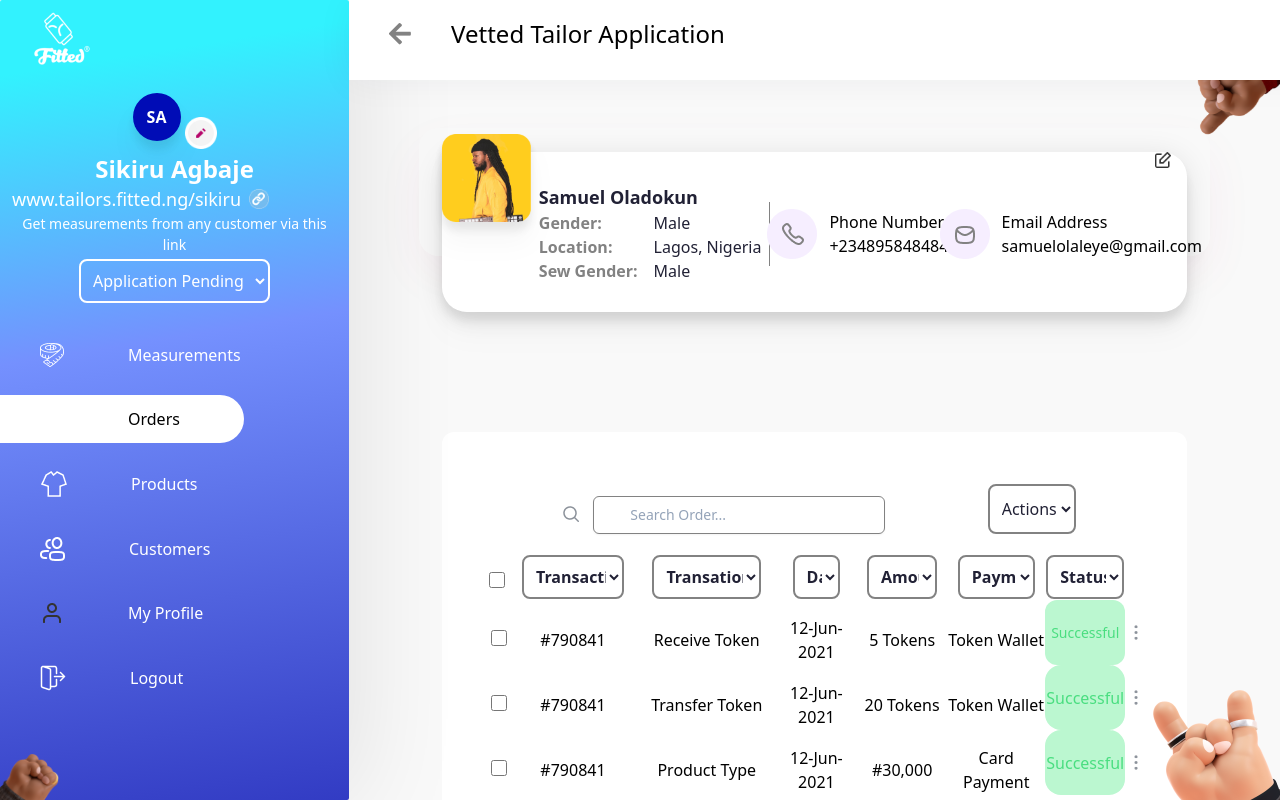
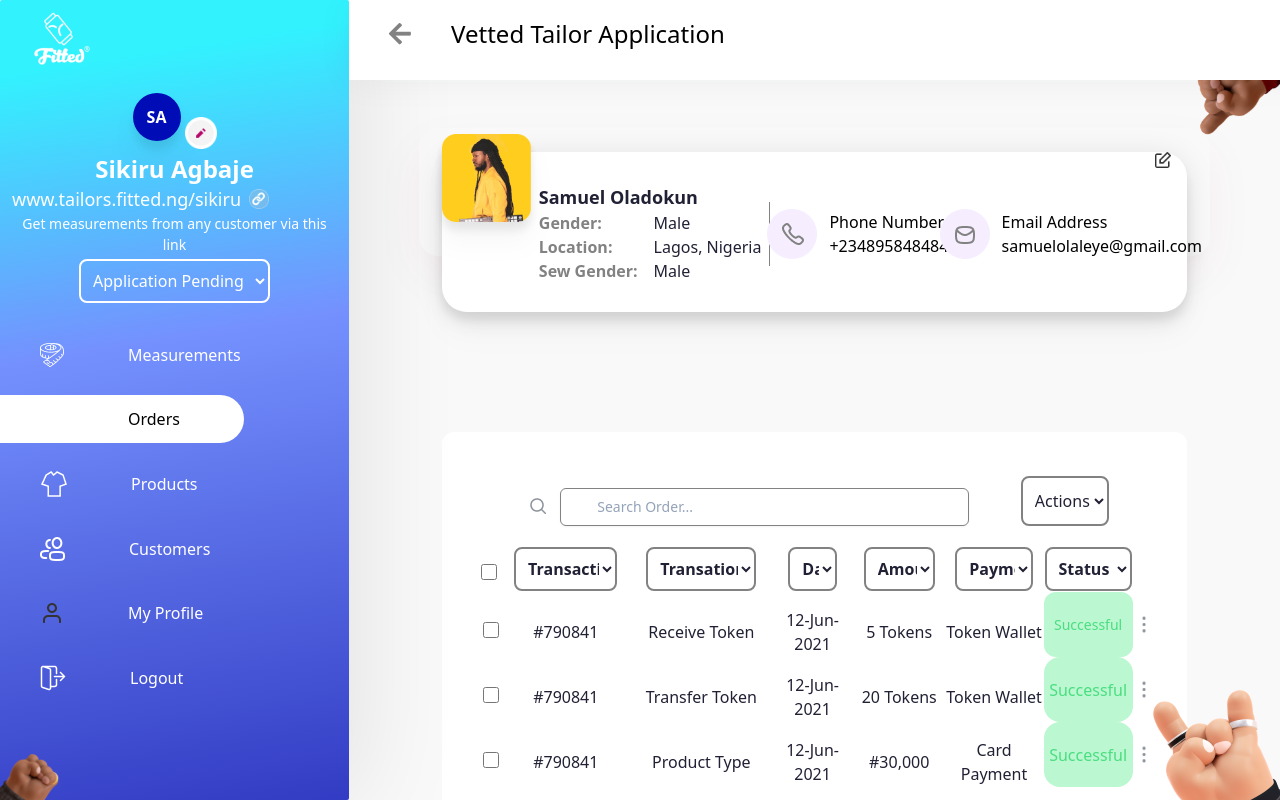
Before and after one commit to 722sofiaameh/vettedTailorApp, a React (Vite) app: page /transaction_History in a window 1280 px wide. Built offline with nearby package versions, Linux system fonts and the light colour scheme.

Commit message:
changed files

```diff
--- a/src/transactionHistory.jsx
+++ b/src/transactionHistory.jsx
@@ -66,9 +66,9 @@ export default function TransactionHistory() {
           </div>
         </div>
       </div>
-      <div className=" md:w-[80%] bg-white mx-auto rounded-xl p-10">
+      <div className=" md:w-[80%] bg-white mx-auto rounded-xl p-8">
         <div className="flex justify-around pt-2 pb-4">
-          <label className="relative block text-Gray_ mt-4">
+          <label className="relative block text-Gray_ mt-4 w-[60%]">
             <img src={search} alt="img" className="absolute pt-2 pl-2 " />
             <input
               className="placeholder:text-slate-400 block bg-white w-[100%] ml-10 border border-faintGray rounded-md py-2 pl-9 pr-3 shadow-sm focus:outline-none focus:border-sky-500 focus:ring-sky-500 focus:ring-1 sm:text-sm "
@@ -79,15 +79,15 @@ export default function TransactionHistory() {
           </label>
           <select
             id="dropdown"
-            className="border-faintGray border-2  mt-1 bg-bgColor text-darkGray  rounded-lg pl-2"
+            className="border-faintGray border-2  mt-1 bg-bgColor text-darkGray   rounded-lg pl-2"
           >
             <option className="text-Gray_">Actions</option>
             <option>Male</option>
             <option>Female</option>
           </select>
         </div>
-        <table className="table-auto rounded-xl md:w-[100%] ">
-          <thead>
+        <table className="table-auto rounded-xl md:w-[100%] text-darkGray ">
+          <thead className="pb-[-12]">
             <tr className="">
               <th>
                 <input
@@ -199,7 +199,7 @@ export default function TransactionHistory() {
               </td>
               <td><img src={more} alt="" /></td>
             </tr>
-            <tr>
+            <tr className="">
               <td>
                 <input
                   type="checkbox"
@@ -213,7 +213,7 @@ export default function TransactionHistory() {
               <td className="text-center pt-4">12-Jun- 2021</td>
               <td className="text-center pt-4">#30,000</td>
               <td className="text-center pt-4">Card Payment</td>
-              <td className="bg-green-200 rounded-2xl text-center text-green-400 w-20 h-2">
+              <td className="bg-green-200 rounded-2xl text-center text-green-400 ">
                 Successful
               </td>
               <td><img src={more} alt="" /></td>
```
